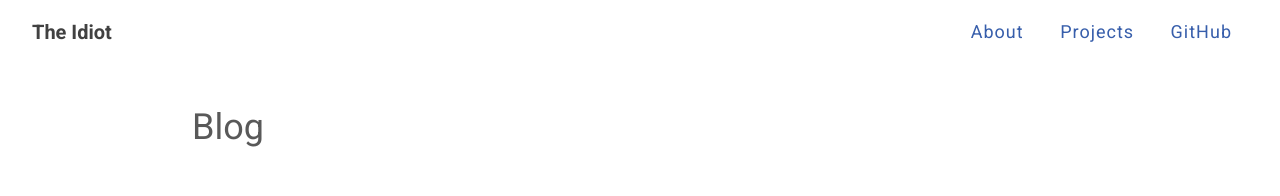
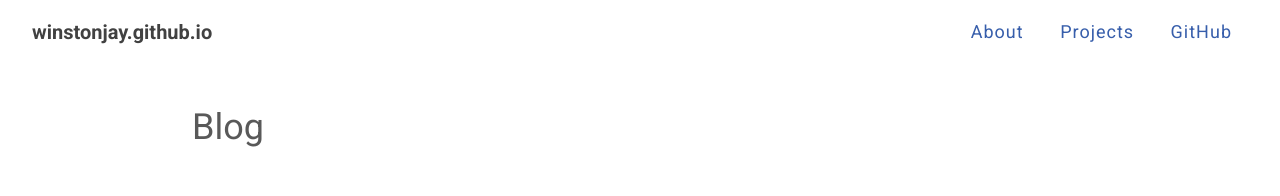
Before and after one commit to winstonjay/winstonjay.github.io, a Jekyll site: the page built from index.md, in a window 1280 px wide. Shown: the top 196 px of the page. Built offline with Jekyll 4.4.1, drawn with Linux system fonts in a browser that asks for light colours.

Commit message:
Update _config.yml

```diff
--- a/_config.yml
+++ b/_config.yml
@@ -13,7 +13,7 @@
 # you will see them accessed via {{ site.title }}, {{ site.email }}, and so on.
 # You can create any custom variable you would like, and they will be accessible
 # in the templates via {{ site.myvariable }}.
-title: The Idiot
+title: winstonjay.github.io
 email: 2dff95e@gmail.com
 description: > # this means to ignore newlines until "baseurl:"
   DIY data/programing projects/experiments, writing on new media/technologies/digital
```
